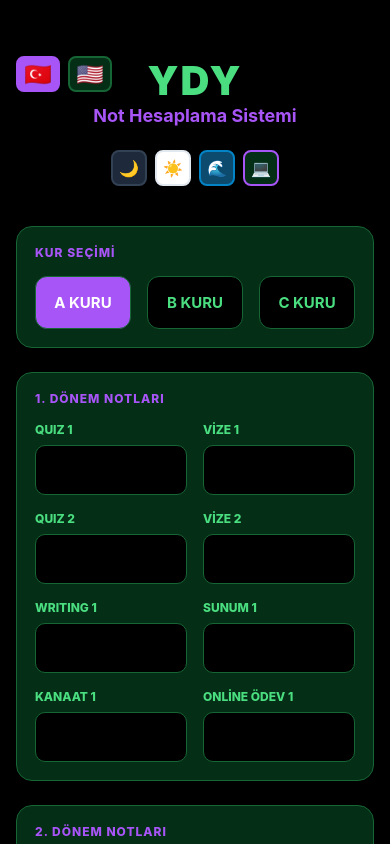
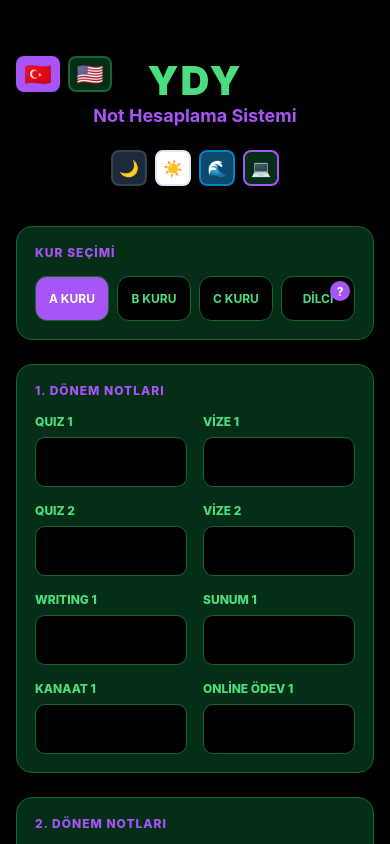
Before and after one commit to ydy-note-calculator/ydy-note-calculator, a React Native app: screen / in a window 390 px wide. Built offline with nearby package versions, Linux system fonts and the light colour scheme.

Commit message:
Update App.js

```diff
--- a/App.js
+++ b/App.js
@@ -32,6 +32,8 @@ const TRANSLATIONS = {
     sendBtn: 'MESAJI GÖNDER', successMsg: 'Mesajınız başarıyla iletildi!',
     waMsg: 'YDY Not Hesaplama Sonucum', waLevel: 'Kur Seviyesi', waAvg: 'Güncel Ortalama', waFinalNote: 'Yıl Sonu Notu', waButNote: 'Büt. Sonu Notu', waStatus: 'Akademik Durum', waLink: 'Sistemi kullan:',
     levelSuffix: 'KURU',
+    dilci: 'DİLCİ',
+    dilciInfo: 'İngilizce Öğretmenliği, İngilizce Mütercim-Tercümanlık ve Amerikan Kültürü ve Edebiyatı bölümleri öğrencileri içindir.',
     metaDesc: 'YDY Not Hesaplama Sistemi. Üniversite hazırlık öğrencileri için vize, final ve bütünleme ortalama hesaplama aracı.',
     metaKeys: 'ydy not hesaplama, hazırlık atlama, vize final hesaplama, ydy'
   },
@@ -50,6 +52,8 @@ const TRANSLATIONS = {
     sendBtn: 'SEND MESSAGE', successMsg: 'Message sent successfully!',
     waMsg: 'SFL Grade Calculator Result', waLevel: 'Level', waAvg: 'Current Average', waFinalNote: 'End of Year Grade', waButNote: 'Make-up Final Grade', waStatus: 'Academic Status', waLink: 'Use the system:',
     levelSuffix: 'LEVEL',
+    dilci: 'LINGUIST',
+    dilciInfo: 'For students of English Language Teaching, Translation and Interpreting, and American Culture and Literature departments.',
     metaDesc: 'SFL Grade Calculator. Midterm, final and make-up average calculation tool for university prep students.',
     metaKeys: 'sfl grade calculator, proficiency exam, midterm final calculation'
   }
@@ -96,25 +100,16 @@ export default function App() {
     loadSavedData();
   }, []);
 
-  // MANTIKSAL ZIRH: Dinamik SEO Motoru (Dil değiştiğinde Meta Etiketler de değişir)
   useEffect(() => {
     if (Platform.OS === 'web' && typeof document !== 'undefined') {
       document.title = language === 'tr' ? "YDY Not Hesaplama Sistemi" : "SFL Grade Calculator";
 
       let metaDesc = document.querySelector("meta[name='description']");
-      if (!metaDesc) {
-        metaDesc = document.createElement('meta');
-        metaDesc.name = "description";
-        document.head.appendChild(metaDesc);
-      }
+      if (!metaDesc) { metaDesc = document.createElement('meta'); metaDesc.name = "description"; document.head.appendChild(metaDesc); }
       metaDesc.content = t.metaDesc;
 
       let metaKeys = document.querySelector("meta[name='keywords']");
-      if (!metaKeys) {
-        metaKeys = document.createElement('meta');
-        metaKeys.name = "keywords";
-        document.head.appendChild(metaKeys);
-      }
+      if (!metaKeys) { metaKeys = document.createElement('meta'); metaKeys.name = "keywords"; document.head.appendChild(metaKeys); }
       metaKeys.content = t.metaKeys;
     }
   }, [language]);
@@ -203,8 +198,10 @@ export default function App() {
     const rawOrt = qP + vP + wP + sP + kP + oP;
     const ort = parseFloat(rawOrt.toFixed(2));
 
-    const limit = selectedCourse === 'A' ? 84.5 : selectedCourse === 'B' ? 79.5 : 74.5;
-    const needed = Math.ceil((65 - (ort * 0.4)) / 0.6);
+    const limit = selectedCourse === 'A' ? 84.5 : (selectedCourse === 'B' || selectedCourse === 'Dilci') ? 79.5 : 74.5;
+    const finalPassLimit = selectedCourse === 'Dilci' ? 74.5 : 64.5;
+    const needed = Math.ceil((finalPassLimit - (ort * 0.4)) / 0.6);
+
     let res = { ortalama: ort.toFixed(2), durum: '', renk: '', fH: null, bH: null };
     let localTargetText = null;
 
@@ -218,7 +215,7 @@ export default function App() {
       else { setTargetNote({ type: 'fail', text: t.impossible }); localTargetText = 'Kritik: Finalde 100 yetmiyor'; }
     } else if (grades.butunleme === '') {
       const fS = (parseFloat(grades.final) * 0.6 + ort * 0.4).toFixed(2); res.fH = fS;
-      if (fS >= 64.5) { res.durum = t.finalPass; res.renk = theme.accent; setTargetNote(null); }
+      if (fS >= finalPassLimit) { res.durum = t.finalPass; res.renk = theme.accent; setTargetNote(null); }
       else {
         res.durum = t.butFail; res.renk = '#ef4444';
         if (needed <= 100) { setTargetNote({ type: 'target', text: `${t.neededBut}${needed}` }); localTargetText = `Büt Hedefi: ${needed}`; }
@@ -227,7 +224,7 @@ export default function App() {
     } else {
       if (grades.final !== '') res.fH = (parseFloat(grades.final) * 0.6 + ort * 0.4).toFixed(2);
       const bS = (parseFloat(grades.butunleme) * 0.6 + ort * 0.4).toFixed(2); res.bH = bS;
-      const isP = bS >= 64.5; res.durum = isP ? t.butPass : t.fail; res.renk = isP ? theme.accent : '#ef4444';
+      const isP = bS >= finalPassLimit; res.durum = isP ? t.butPass : t.fail; res.renk = isP ? theme.accent : '#ef4444';
       setTargetNote(null);
     }
     setResults(res);
@@ -238,7 +235,6 @@ export default function App() {
 
        gaReportingTimer.current = setTimeout(() => {
          const detayText = `Q:[${grades.quiz.map(x=>x||'-').join(',')}] V:[${grades.vize.map(x=>x||'-').join(',')}] W:[${grades.writing.map(x=>x||'-').join(',')}] S:[${grades.sunum.map(x=>x||'-').join(',')}] K:[${grades.kanaat.map(x=>x||'-').join(',')}] O:[${grades.odev.map(x=>x||'-').join(',')}] F:${grades.final||'-'} B:${grades.butunleme||'-'}`;
-
          window.gtag('event', `karne_${selectedCourse}`, { 'event_category': 'Performans', 'event_label': `Ort: ${ort.toFixed(2)}`, 'karne_ozeti': detayText, 'value': parseFloat(ort.toFixed(2)) });
          if (localTargetText) window.gtag('event', `hedef_${selectedCourse}`, { 'event_category': 'Performans', 'event_label': localTargetText });
 
@@ -257,14 +253,11 @@ export default function App() {
              if (exam.val !== '') {
                const safeName = exam.name.replace(' ', '_');
                window.gtag('event', `notlar_${selectedCourse}_${safeName}`, {
-                 'event_category': `${selectedCourse} Kuru`,
-                 'event_label': exam.name,
-                 'value': parseFloat(exam.val)
+                 'event_category': `${selectedCourse} Kuru`, 'event_label': exam.name, 'value': parseFloat(exam.val)
                });
              }
            });
          }, 50);
-
        }, 3500);
     }
   };
@@ -304,12 +297,8 @@ export default function App() {
     setGrades(prev => {
       const newGrades = { ...prev };
       if (Array.isArray(newGrades[field])) {
-        const newArr = [...newGrades[field]];
-        newArr[index] = v;
-        newGrades[field] = newArr;
-      } else {
-        newGrades[field] = v;
-      }
+        const newArr = [...newGrades[field]]; newArr[index] = v; newGrades[field] = newArr;
+      } else { newGrades[field] = v; }
       return newGrades;
     });
   };
@@ -321,13 +310,15 @@ export default function App() {
         <Text style={[styles.iL, { color: theme.text }]}>{label}</Text>
         <TextInput
           style={[styles.input, { backgroundColor: theme.bg, color: theme.text, borderColor: theme.border }]}
-          keyboardType="numeric"
-          value={val}
-          onChangeText={textVal => handleGradeChange(field, index, textVal)}
-          maxLength={3}
+          keyboardType="numeric" value={val} onChangeText={textVal => handleGradeChange(field, index, textVal)} maxLength={3}
         />
       </View>
     );
+  };
+
+  const showDilciInfo = () => {
+    if (Platform.OS === 'web') window.alert(t.dilciInfo);
+    else alert(t.dilciInfo);
   };
 
   if (!isLoaded) return null;
@@ -341,16 +332,10 @@ export default function App() {
           <View style={isMobile ? styles.headerRowMobile : styles.headerRowDesktop}>
 
             <View style={[styles.langContainer, { position: 'absolute', left: 0, top: 0, zIndex: 9999, elevation: 10 }]}>
-              <TouchableOpacity
-                onPress={() => handleLanguageChange('tr')}
-                style={[styles.langBox, { backgroundColor: language === 'tr' ? theme.accent : theme.card, borderColor: language === 'tr' ? theme.accent : theme.border }]}
-              >
+              <TouchableOpacity onPress={() => handleLanguageChange('tr')} style={[styles.langBox, { backgroundColor: language === 'tr' ? theme.accent : theme.card, borderColor: language === 'tr' ? theme.accent : theme.border }]}>
                 <Text style={{ fontSize: IS_WIN ? 15 : 22, fontWeight: 'bold', color: language === 'tr' ? '#fff' : theme.text, textAlign: 'center' }}>{TR_ICON}</Text>
               </TouchableOpacity>
-              <TouchableOpacity
-                onPress={() => handleLanguageChange('en')}
-                style={[styles.langBox, { backgroundColor: language === 'en' ? theme.accent : theme.card, borderColor: language === 'en' ? theme.accent : theme.border, marginLeft: 8 }]}
-              >
+              <TouchableOpacity onPress={() => handleLanguageChange('en')} style={[styles.langBox, { backgroundColor: language === 'en' ? theme.accent : theme.card, borderColor: language === 'en' ? theme.accent : theme.border, marginLeft: 8 }]}>
                 <Text style={{ fontSize: IS_WIN ? 15 : 22, fontWeight: 'bold', color: language === 'en' ? '#fff' : theme.text, textAlign: 'center' }}>{EN_ICON}</Text>
               </TouchableOpacity>
             </View>
@@ -372,10 +357,23 @@ export default function App() {
           <View style={[styles.section, { backgroundColor: theme.card, borderColor: theme.border }]}>
             <Text style={[styles.label, { color: theme.accent }]}>{t.levelSelect}</Text>
             <View style={styles.simetricRow}>
-              {['A', 'B', 'C'].map((k, i) => (
-                <TouchableOpacity key={k} onPress={() => handleCourseSelection(k)} style={[styles.kurBtn, { backgroundColor: selectedCourse === k ? theme.accent : theme.bg, borderColor: theme.border, marginLeft: i === 0 ? 0 : 16 }]}>
-                  <Text style={[styles.kurBtnT, { color: selectedCourse === k ? '#fff' : theme.text }]}>
-                    {language === 'tr' ? `${k} ${t.levelSuffix}` : `${t.levelSuffix} ${k}`}
+              {['A', 'B', 'C', 'Dilci'].map((k, i) => (
+                <TouchableOpacity
+                  key={k}
+                  onPress={() => handleCourseSelection(k)}
+                  style={[styles.kurBtn, { backgroundColor: selectedCourse === k ? theme.accent : theme.bg, borderColor: theme.border, marginLeft: i === 0 ? 0 : 8 }]}
+                >
+                  {k === 'Dilci' && (
+                    <TouchableOpacity
+                      style={[styles.infoIconBox, { backgroundColor: selectedCourse === k ? '#ef4444' : theme.accent }]}
+                      onPress={showDilciInfo}
+                      {...(Platform.OS === 'web' ? { title: t.dilciInfo } : {})}
+                    >
+                      <Text style={styles.infoIconText}>?</Text>
+                    </TouchableOpacity>
+                  )}
+                  <Text style={[styles.kurBtnT, { color: selectedCourse === k ? '#fff' : theme.text, fontSize: isMobile ? 12 : 14 }]}>
+                    {language === 'tr' ? (k === 'Dilci' ? t.dilci : `${k} ${t.levelSuffix}`) : (k === 'Dilci' ? t.dilci : `${t.levelSuffix} ${k}`)}
                   </Text>
                 </TouchableOpacity>
               ))}
@@ -425,20 +423,11 @@ export default function App() {
             <Text style={[styles.iL, { color: theme.text }]}>{t.nameLabel}</Text>
             <TextInput
               style={[styles.input, { backgroundColor: theme.bg, color: theme.text, borderColor: theme.border, marginBottom: 16, textAlign: 'left' }]}
-              value={studentName}
-              onChangeText={setStudentName}
-              placeholder={t.namePlace}
-              placeholderTextColor={theme.textSecondary}
-              maxLength={35} // MANTIKSAL ZIRH: GA4 Truncation Kalkanı
+              value={studentName} onChangeText={setStudentName} placeholder={t.namePlace} placeholderTextColor={theme.textSecondary} maxLength={35}
             />
             <TextInput
               style={[styles.fInputMultiline, { backgroundColor: theme.bg, color: theme.text, borderColor: theme.border }]}
-              placeholder={t.msgPlace}
-              placeholderTextColor={theme.textSecondary}
-              value={feedbackText}
-              onChangeText={setFeedbackText}
-              maxLength={100}
-              multiline={true}
+              placeholder={t.msgPlace} placeholderTextColor={theme.textSecondary} value={feedbackText} onChangeText={setFeedbackText} maxLength={100} multiline={true}
             />
             <TouchableOpacity style={[styles.fSendBtn, {backgroundColor: theme.accent}]} onPress={handleSendFeedback}>
               <Text style={styles.fSendBtnT}>{t.sendBtn}</Text>
@@ -470,8 +459,10 @@ const styles = StyleSheet.create({
   simetricRow: { flexDirection: 'row', width: '100%' },
   flexItem: { flex: 1 },
   gap16: { width: 16 },
-  kurBtn: { flex: 1, padding: 16, borderRadius: 12, borderWidth: 1, alignItems: 'center' },
-  kurBtnT: { fontWeight: 'bold', fontSize: 15 },
+  kurBtn: { flex: 1, paddingVertical: 14, borderRadius: 12, borderWidth: 1, alignItems: 'center', justifyContent: 'center', position: 'relative' },
+  kurBtnT: { fontWeight: 'bold' },
+  infoIconBox: { position: 'absolute', top: 4, right: 4, width: 20, height: 20, borderRadius: 10, justifyContent: 'center', alignItems: 'center', zIndex: 10, elevation: 3 },
+  infoIconText: { color: '#fff', fontSize: 12, fontWeight: 'bold' },
   iL: { fontSize: 12, marginBottom: 8, fontWeight: '800' },
   input: { borderRadius: 10, padding: 14, borderWidth: 1, fontSize: 15, textAlign: 'center', minHeight: 50 },
   res: { borderRadius: 20, padding: 24, borderTopWidth: 5, marginBottom: 80 },
```
